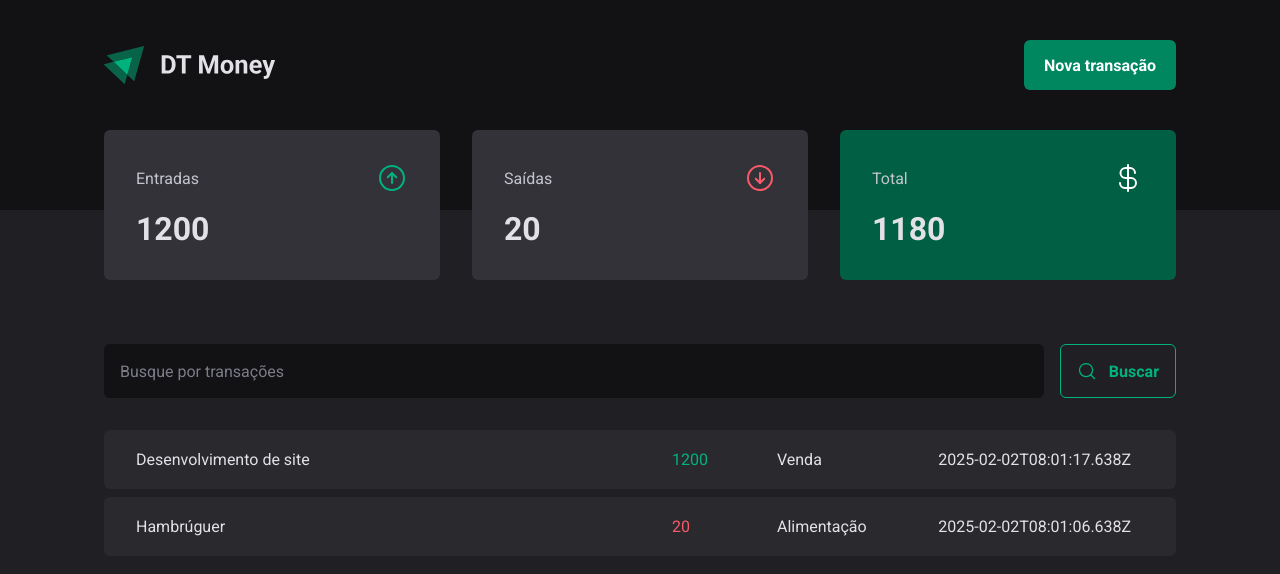
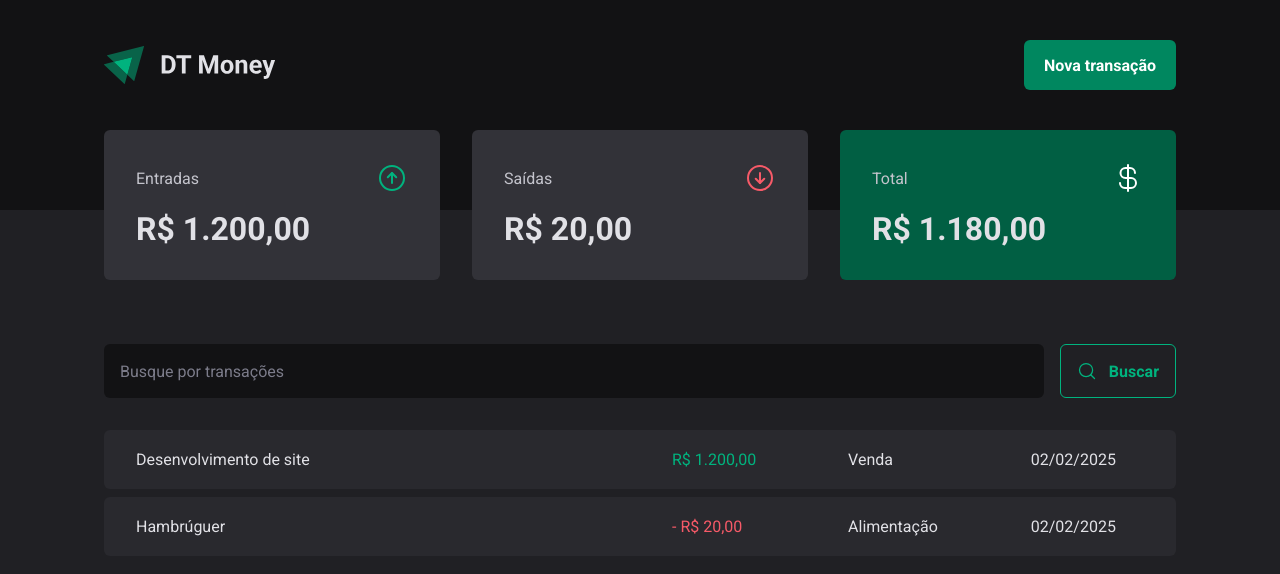
Before and after one commit to Clemilsonchaves/dt-money, a React (Vite) app: page / in a window 1280 px wide. Shown: the top 574 px of the page. Built offline with nearby package versions, Linux system fonts and the light colour scheme; data requests are answered from the project's data file.

Commit message:
feat: format transaction prices and dates using utility functions

```diff
--- a/src/components/Summary/index.tsx
+++ b/src/components/Summary/index.tsx
@@ -2,6 +2,7 @@
 import { TransactionsContext } from '../../contexts/TransactionsContext';
 import { SummaryCard, SummaryContainer } from './styles';
 import { ArrowCircleDown, ArrowCircleUp, CurrencyDollar } from 'phosphor-react';
+import { priceFormatter } from '../../utils/formatter';
 
 export function Summary() {
  const { transactions } = useContext(TransactionsContext);
@@ -34,7 +35,7 @@
           <span>Entradas</span>
           <ArrowCircleUp size={32} color="#00B37E" />
         </header>
-        <strong>{summary.income}</strong>
+        <strong>{priceFormatter.format (summary.income)}</strong>
       </SummaryCard>
 
       <SummaryCard>
@@ -42,7 +43,7 @@
           <span>Saídas</span>
           <ArrowCircleDown size={32} color="#F75A68" />
         </header>
-        <strong>{summary.outcome}</strong>
+        <strong>{priceFormatter.format(summary.outcome)}</strong>
       </SummaryCard>
 
       <SummaryCard variant='green'>
@@ -50,7 +51,7 @@
           <span>Total</span>
           <CurrencyDollar size={32} color="#FFF" />
         </header>
-        <strong>{summary.total}</strong>
+        <strong>{priceFormatter.format (summary.total)}</strong>
       </SummaryCard>
     </SummaryContainer>
   );
--- a/src/pages/Transactions/index.tsx
+++ b/src/pages/Transactions/index.tsx
@@ -5,6 +5,7 @@
 import { SearchForm } from "./components/SearchForm";
 import { PriceHighlight, TransactionContainer, TransactionTable } from "./styles";
 import { TransactionsContext } from "../../contexts/TransactionsContext";
+import { dateFormatter, priceFormatter } from "../../utils/formatter";
 
 
 
@@ -31,10 +32,13 @@
                         <tr key={transaction.id}>
                             <td width="50%">{transaction.description}</td>
                             <td>
-                            <PriceHighlight variant={transaction.type}>{transaction.price}</PriceHighlight>
+                            <PriceHighlight variant={transaction.type}>
+                              {transaction.type === 'outcome' &&  '- '}
+                              {priceFormatter.format(transaction.price)}
+                            </PriceHighlight>
                             </td>
                             <td>{transaction.category}</td>
-                            <td>{transaction.createdAt}</td>
+                            <td>{dateFormatter.format(new Date(transaction.createdAt))}</td>
                         </tr>
                    )
 
--- /dev/null
+++ b/src/utils/formatter.ts
@@ -0,0 +1,6 @@
+export const dateFormatter = new Intl.DateTimeFormat('pt-BR');
+
+export const priceFormatter = new Intl.NumberFormat('pt-BR', {
+  style: 'currency',
+  currency: 'BRL'
+});
```
